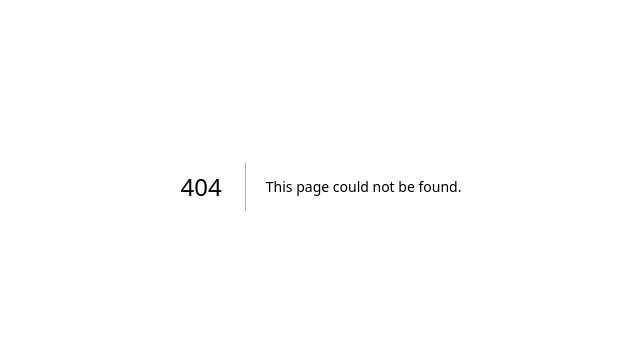
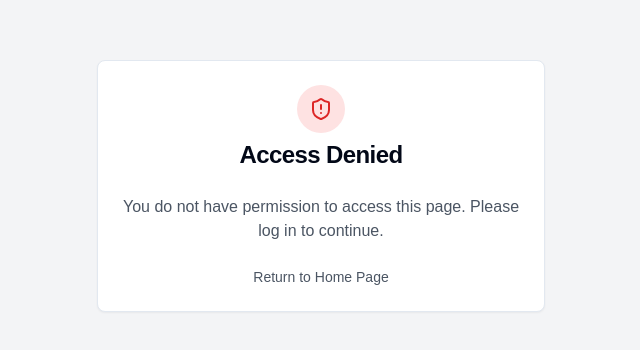
Before and after one commit to Prajwal-2304/StockTrader, a Next.js app: page /unauthorized in a window 1280 px wide. Before the commit this address had no page. Shown: the part 214-564 px from the top of the page, without its empty margins (319-959 px from the left). Built offline with nearby package versions, Linux system fonts and the light colour scheme.

Commit message:
minor changes

```diff
--- a/app/dashboard/page.tsx
+++ b/app/dashboard/page.tsx
@@ -41,10 +41,6 @@ export default async function DashboardPage() {
     </Suspense>
   );
   }else{
-   // console.log("Here")
-    const message="You must be logged in to access this page "
-    return(
-      <MessageDisplay message={message}/>
-    )
+   redirect("/unauthorized")
 }
 }
--- a/app/providers.tsx
+++ b/app/providers.tsx
@@ -1,12 +1,12 @@
 'use client'
 
 import { SessionProvider } from "next-auth/react"
-//import { ThemeProvider } from "next-themes"
-
+import { ThemeProvider } from "@/components/ThemeProvider"
 export function Providers({ children }: { children: React.ReactNode }) {
     return (
         <SessionProvider>
             {children}
         </SessionProvider>
+
     )
 }
--- a/app/token/page.tsx
+++ b/app/token/page.tsx
@@ -1,6 +1,30 @@
+"use client"
 import WalletButton from "@/components/WalletConnect";
 import Image from "next/image";
+import { useSession } from "next-auth/react";
+import { useRouter } from "next/navigation";
+import { useEffect, useState } from "react";
+import UnauthorizedPage from "@/components/unauthorized";
+import { Loader2 } from "lucide-react";
 export default function Home() {
+  const session=useSession();
+  const router = useRouter()
+  const [loading,setLoading]=useState(true)
+  console.log(session)
+  useEffect (()=>{
+    if(session.status==="unauthenticated"){
+        console.log("Entered")
+        router.replace("/unauthorized")
+    }
+    setLoading(false)
+  })
+  if(loading){
+    return(
+      <div className="flex justify-center items-center h-screen">
+        <Loader2 className="w-8 h-8 animate-spin text-primary" />
+      </div>
+    )
+  }else{
     return (
       <div>
 
@@ -44,3 +68,4 @@ export default function Home() {
       </div>
     );
   }
+}
--- a/app/token/providers.tsx
+++ b/app/token/providers.tsx
@@ -9,19 +9,13 @@ export default function Providers({ children }: {
     children: React.ReactNode
 }) {
     return (
-        <ThemeProvider
-            attribute="class"
-            defaultTheme="system"
-            enableSystem
-            disableTransitionOnChange
-          >
-            <ConnectionProvider endpoint={process.env.SOLANA_DEVNET_RPC_URL || "https://api.devnet.solana.com"}>
+        <ConnectionProvider endpoint={process.env.SOLANA_DEVNET_RPC_URL || "https://api.devnet.solana.com"}>
                 <WalletProvider wallets={[]} autoConnect>
                     <WalletModalProvider>
                     {children}
                     </WalletModalProvider>
                 </WalletProvider>
             </ConnectionProvider>
-        </ThemeProvider>
+
     )
 }
--- a/app/token/token-creator/page.tsx
+++ b/app/token/token-creator/page.tsx
@@ -19,6 +19,7 @@ import { createTokenMint } from "@/app/actions/createMintAcc"
 import { Loader2, ExternalLink } from "lucide-react"
 import Link from "next/link"
 import { HandleFileUpload } from "@/cloud/uploadFile"
+import { useSession } from "next-auth/react"
 
 // import { createAccount } from "@/actions/createTokenAcc"
 
@@ -49,13 +50,16 @@ export default function CreateToken() {
   const [submitted, setSubmit] = React.useState(false)
   const [sig, setSig] = React.useState('')
   const addr = `https://explorer.solana.com/address/${sig}?cluster=devnet`
-
-
-
+  const session = useSession()
+  const [loading,setLoading]=React.useState(true)
   useEffect(() => {
+    if(session.status==="unauthenticated"){
+      router.replace("/unauthorized")
+    }
     if (!connected || !wallet) {
       router.replace('/token')
     }
+    setLoading(false)
   })
 
 
@@ -89,7 +93,7 @@ export default function CreateToken() {
       }
     }
   }
-  if (!isMintAvailable && submitted) {
+  if ((!isMintAvailable && submitted)||(loading)) {
     return (
       <div className="flex justify-center items-center h-screen">
         <Loader2 className="w-8 h-8 animate-spin text-primary" />
--- /dev/null
+++ b/app/unauthorized/page.tsx
@@ -0,0 +1,9 @@
+"use client"
+
+import UnauthorizedPage from "@/components/unauthorized";
+
+export default function unauthorize(){
+    return (
+        UnauthorizedPage()
+    )
+}
--- /dev/null
+++ b/components/unauthorized.tsx
@@ -0,0 +1,30 @@
+import Link from "next/link"
+import { Button } from "@/components/ui/button"
+import { Card, CardContent, CardFooter, CardHeader, CardTitle } from "@/components/ui/card"
+import { ShieldAlert } from "lucide-react"
+
+export default function UnauthorizedPage() {
+  return (
+    <div className="flex items-center justify-center min-h-screen bg-gray-100">
+      <Card className="w-full max-w-md">
+        <CardHeader>
+          <div className="flex items-center justify-center w-12 h-12 mx-auto bg-red-100 rounded-full">
+            <ShieldAlert className="w-6 h-6 text-red-600" />
+          </div>
+          <CardTitle className="mt-4 text-2xl font-bold text-center">Access Denied</CardTitle>
+        </CardHeader>
+        <CardContent>
+          <p className="text-center text-gray-600">
+            You do not have permission to access this page. Please log in to continue.
+          </p>
+        </CardContent>
+        <CardFooter className="flex flex-col space-y-4">
+
+          <Link href="/" className="text-sm text-center text-gray-600 hover:underline">
+            Return to Home Page
+          </Link>
+        </CardFooter>
+      </Card>
+    </div>
+  )
+}
```
Lines whose indentation alone changed are shown as unchanged.
